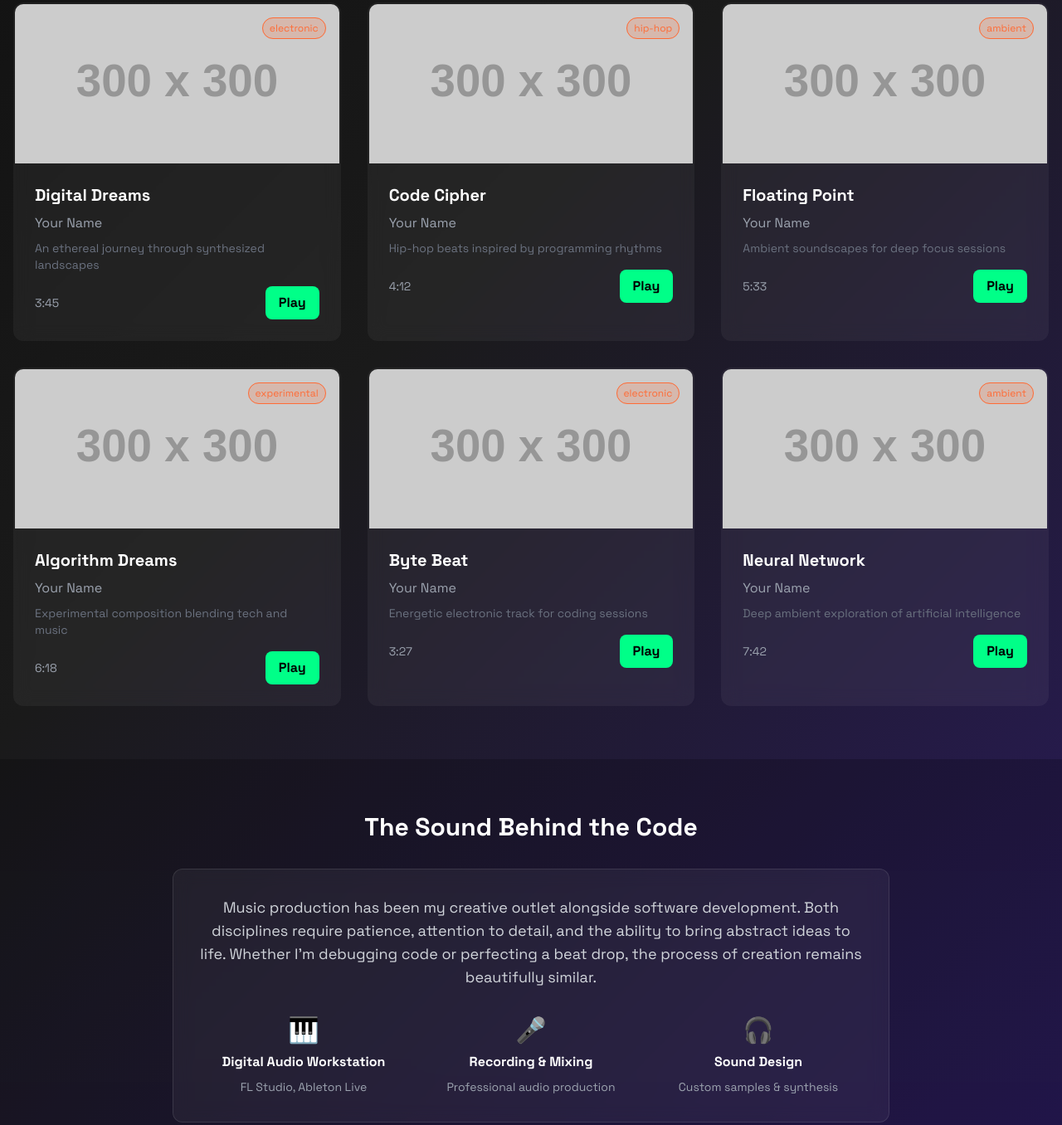
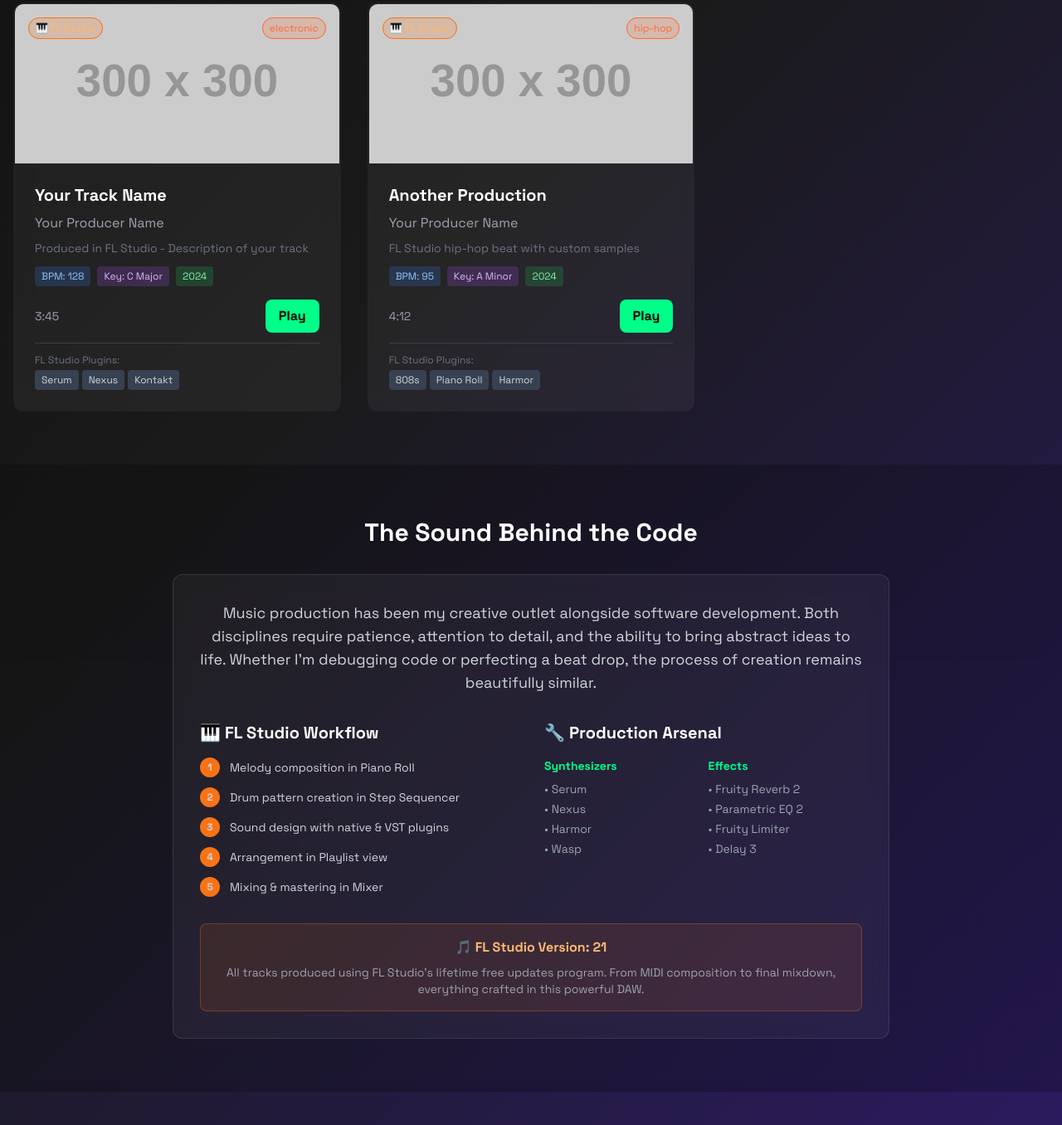
Before and after one commit to Nikhilkarur/nextskill-refined, a website: page frontend/music.html in a window 1280 px wide. Shown: the part 1237-2593 px from the top of the page at 83% size. Drawn offline with nearby package versions, Linux system fonts and the light colour scheme; placeholder pictures from the web are drawn by us.

Commit message:
feat: Enhance music portfolio for FL Studio integration
- Add FL Studio-specific track metadata (BPM, key, plugins)
- Include production workflow showcase
- Add FL Studio branding and workflow visualization
- Create comprehensive integration guide for FL Studio exports
- Support both external hosting and direct upload strategies
- Bandwidth-optimized approach for Netlify limits

```diff
--- a/frontend/music.html
+++ b/frontend/music.html
@@ -256,22 +256,71 @@
                     attention to detail, and the ability to bring abstract ideas to life. Whether I'm debugging code or
                     perfecting a beat drop, the process of creation remains beautifully similar.
                 </p>
-                <div class="grid grid-cols-1 md:grid-cols-3 gap-6 mt-8">
-                    <div class="text-center">
-                        <div class="text-3xl mb-2">🎹</div>
-                        <h3 class="font-bold mb-2">Digital Audio Workstation</h3>
-                        <p class="text-gray-400 text-sm">FL Studio, Ableton Live</p>
+
+                <div class="grid grid-cols-1 md:grid-cols-2 gap-8 mt-8">
+                    <!-- FL Studio Workflow -->
+                    <div class="text-left">
+                        <h3 class="text-xl font-bold mb-4 flex items-center gap-2">
+                            🎹 FL Studio Workflow
+                        </h3>
+                        <div class="space-y-3 text-sm text-gray-300">
+                            <div class="flex items-center gap-3">
+                                <span class="w-6 h-6 bg-orange-500 rounded-full flex items-center justify-center text-xs font-bold">1</span>
+                                <span>Melody composition in Piano Roll</span>
+                            </div>
+                            <div class="flex items-center gap-3">
+                                <span class="w-6 h-6 bg-orange-500 rounded-full flex items-center justify-center text-xs font-bold">2</span>
+                                <span>Drum pattern creation in Step Sequencer</span>
+                            </div>
+                            <div class="flex items-center gap-3">
+                                <span class="w-6 h-6 bg-orange-500 rounded-full flex items-center justify-center text-xs font-bold">3</span>
+                                <span>Sound design with native & VST plugins</span>
+                            </div>
+                            <div class="flex items-center gap-3">
+                                <span class="w-6 h-6 bg-orange-500 rounded-full flex items-center justify-center text-xs font-bold">4</span>
+                                <span>Arrangement in Playlist view</span>
+                            </div>
+                            <div class="flex items-center gap-3">
+                                <span class="w-6 h-6 bg-orange-500 rounded-full flex items-center justify-center text-xs font-bold">5</span>
+                                <span>Mixing & mastering in Mixer</span>
+                            </div>
+                        </div>
                     </div>
-                    <div class="text-center">
-                        <div class="text-3xl mb-2">🎤</div>
-                        <h3 class="font-bold mb-2">Recording & Mixing</h3>
-                        <p class="text-gray-400 text-sm">Professional audio production</p>
+
+                    <!-- Production Tools -->
+                    <div class="text-left">
+                        <h3 class="text-xl font-bold mb-4 flex items-center gap-2">
+                            🔧 Production Arsenal
+                        </h3>
+                        <div class="grid grid-cols-2 gap-3 text-sm">
+                            <div>
+                                <p class="font-bold text-primary mb-2">Synthesizers</p>
+                                <ul class="space-y-1 text-gray-400">
+                                    <li>• Serum</li>
+                                    <li>• Nexus</li>
+                                    <li>• Harmor</li>
+                                    <li>• Wasp</li>
+                                </ul>
+                            </div>
+                            <div>
+                                <p class="font-bold text-primary mb-2">Effects</p>
+                                <ul class="space-y-1 text-gray-400">
+                                    <li>• Fruity Reverb 2</li>
+                                    <li>• Parametric EQ 2</li>
+                                    <li>• Fruity Limiter</li>
+                                    <li>• Delay 3</li>
+                                </ul>
+                            </div>
+                        </div>
                     </div>
-                    <div class="text-center">
-                        <div class="text-3xl mb-2">🎧</div>
-                        <h3 class="font-bold mb-2">Sound Design</h3>
-                        <p class="text-gray-400 text-sm">Custom samples & synthesis</p>
-                    </div>
+                </div>
+
+                <div class="mt-8 p-4 bg-orange-500/10 border border-orange-500/30 rounded-lg">
+                    <p class="text-orange-300 font-bold mb-2">🎵 FL Studio Version: 21</p>
+                    <p class="text-gray-400 text-sm">
+                        All tracks produced using FL Studio's lifetime free updates program.
+                        From MIDI composition to final mixdown, everything crafted in this powerful DAW.
+                    </p>
                 </div>
             </div>
         </div>
@@ -303,68 +352,39 @@
     </section>
 
     <script>
-        // Sample track data - replace with your actual tracks
+        // Your FL Studio Productions - Replace with your actual tracks
         const tracks = [
             {
                 id: 1,
-                title: "Digital Dreams",
-                artist: "Your Name",
-                genre: "electronic",
+                title: "Your Track Name",
+                artist: "Your Producer Name",
+                genre: "electronic", // or hip-hop, ambient, etc.
                 duration: "3:45",
-                coverUrl: "https://via.placeholder.com/300x300/FF6B35/FFFFFF?text=Digital+Dreams",
-                audioUrl: "", // Add your audio file URL or use external embed
-                description: "An ethereal journey through synthesized landscapes"
+                coverUrl: "https://via.placeholder.com/300x300/FF6B35/FFFFFF?text=Your+Track", // Replace with your cover art
+                audioUrl: "", // Add your audio file URL or external embed
+                flProject: "project_name.flp", // Your FL Studio project name
+                description: "Produced in FL Studio - Description of your track",
+                bpm: "128", // Your track's BPM
+                key: "C Major", // Musical key
+                plugins: ["Serum", "Nexus", "Kontakt"], // FL Studio plugins used
+                releaseDate: "2024"
             },
             {
                 id: 2,
-                title: "Code Cipher",
-                artist: "Your Name",
+                title: "Another Production",
+                artist: "Your Producer Name",
                 genre: "hip-hop",
                 duration: "4:12",
-                coverUrl: "https://via.placeholder.com/300x300/F72585/FFFFFF?text=Code+Cipher",
+                coverUrl: "https://via.placeholder.com/300x300/F72585/FFFFFF?text=Track+2",
                 audioUrl: "",
-                description: "Hip-hop beats inspired by programming rhythms"
+                flProject: "another_track.flp",
+                description: "FL Studio hip-hop beat with custom samples",
+                bpm: "95",
+                key: "A Minor",
+                plugins: ["808s", "Piano Roll", "Harmor"],
+                releaseDate: "2024"
             },
-            {
-                id: 3,
-                title: "Floating Point",
-                artist: "Your Name",
-                genre: "ambient",
-                duration: "5:33",
-                coverUrl: "https://via.placeholder.com/300x300/8B5CF6/FFFFFF?text=Floating+Point",
-                audioUrl: "",
-                description: "Ambient soundscapes for deep focus sessions"
-            },
-            {
-                id: 4,
-                title: "Algorithm Dreams",
-                artist: "Your Name",
-                genre: "experimental",
-                duration: "6:18",
-                coverUrl: "https://via.placeholder.com/300x300/3B82F6/FFFFFF?text=Algorithm+Dreams",
-                audioUrl: "",
-                description: "Experimental composition blending tech and music"
-            },
-            {
-                id: 5,
-                title: "Byte Beat",
-                artist: "Your Name",
-                genre: "electronic",
-                duration: "3:27",
-                coverUrl: "https://via.placeholder.com/300x300/10B981/FFFFFF?text=Byte+Beat",
-                audioUrl: "",
-                description: "Energetic electronic track for coding sessions"
-            },
-            {
-                id: 6,
-                title: "Neural Network",
-                artist: "Your Name",
-                genre: "ambient",
-                duration: "7:42",
-                coverUrl: "https://via.placeholder.com/300x300/FFBE0B/FFFFFF?text=Neural+Network",
-                audioUrl: "",
-                description: "Deep ambient exploration of artificial intelligence"
-            }
+            // Add more of your FL Studio productions here
         ];
 
         let currentTrack = null;
@@ -391,17 +411,38 @@
                         <div class="absolute top-4 right-4">
                             <span class="px-2 py-1 rounded-full text-xs genre-tag">${track.genre}</span>
                         </div>
+                        <div class="absolute top-4 left-4">
+                            <span class="px-2 py-1 rounded-full text-xs bg-orange-500/20 border border-orange-500 text-orange-300">🎹 FL Studio</span>
+                        </div>
                     </div>
                     <div class="p-6">
                         <h3 class="text-xl font-bold mb-2">${track.title}</h3>
                         <p class="text-gray-400 mb-2">${track.artist}</p>
-                        <p class="text-sm text-gray-500 mb-4">${track.description}</p>
+                        <p class="text-sm text-gray-500 mb-3">${track.description}</p>
+
+                        ${track.bpm ? `
+                        <div class="flex flex-wrap gap-2 mb-4 text-xs">
+                            <span class="px-2 py-1 bg-blue-500/20 text-blue-300 rounded">BPM: ${track.bpm}</span>
+                            <span class="px-2 py-1 bg-purple-500/20 text-purple-300 rounded">Key: ${track.key}</span>
+                            <span class="px-2 py-1 bg-green-500/20 text-green-300 rounded">${track.releaseDate}</span>
+                        </div>
+                        ` : ''}
+
                         <div class="flex justify-between items-center">
                             <span class="text-sm text-gray-400">${track.duration}</span>
                             <button onclick="playTrack(${track.id})" class="px-4 py-2 bg-primary text-black rounded-lg font-bold hover:bg-accent-600 transition-all">
                                 Play
                             </button>
                         </div>
+
+                        ${track.plugins ? `
+                        <div class="mt-3 pt-3 border-t border-gray-700">
+                            <p class="text-xs text-gray-500 mb-1">FL Studio Plugins:</p>
+                            <div class="flex flex-wrap gap-1">
+                                ${track.plugins.map(plugin => `<span class="text-xs px-2 py-1 bg-gray-700 text-gray-300 rounded">${plugin}</span>`).join('')}
+                            </div>
+                        </div>
+                        ` : ''}
                     </div>
                 </div>
             `).join('');
```
Also changed, not shown: FL_STUDIO_INTEGRATION.md (added, +188 -0 lines).
